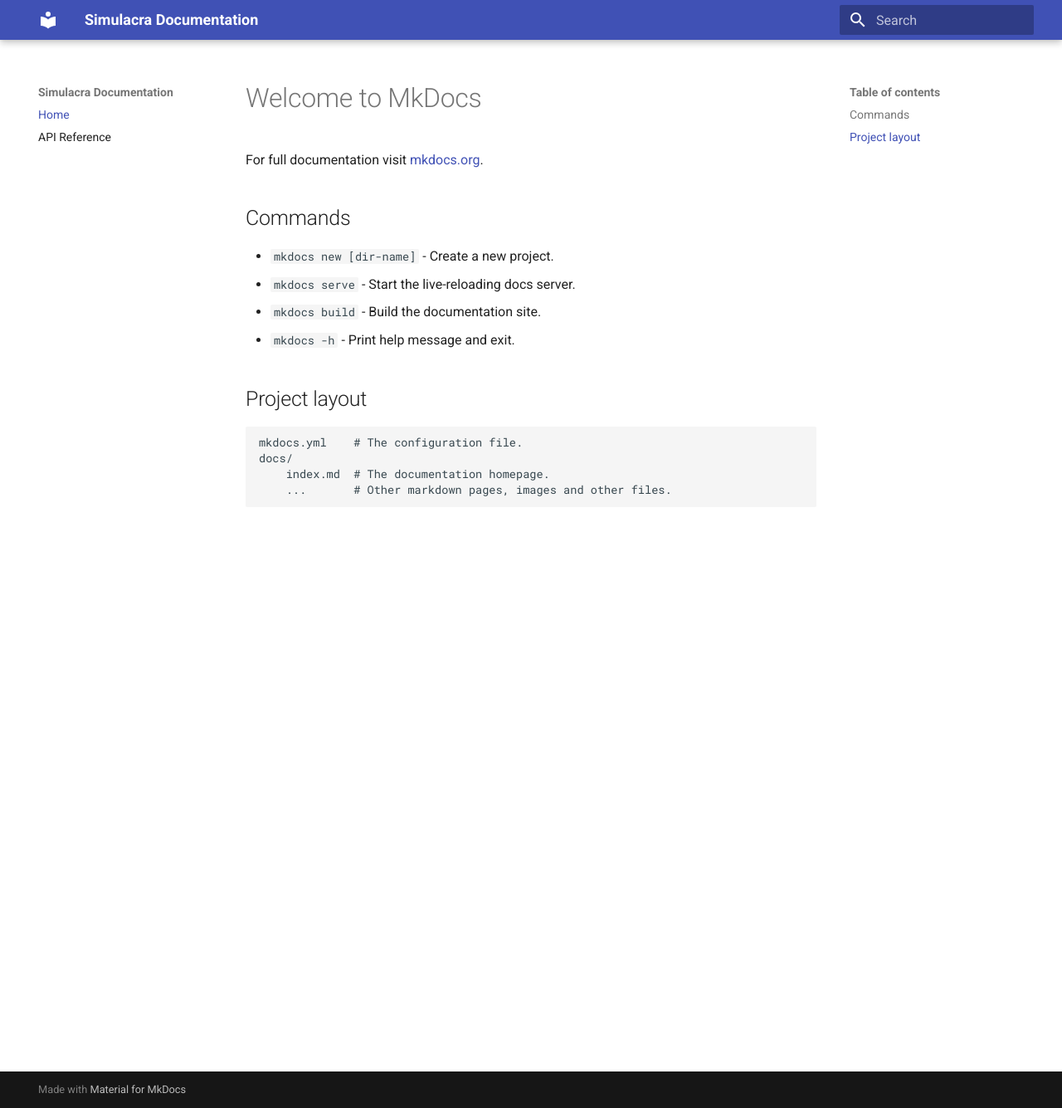
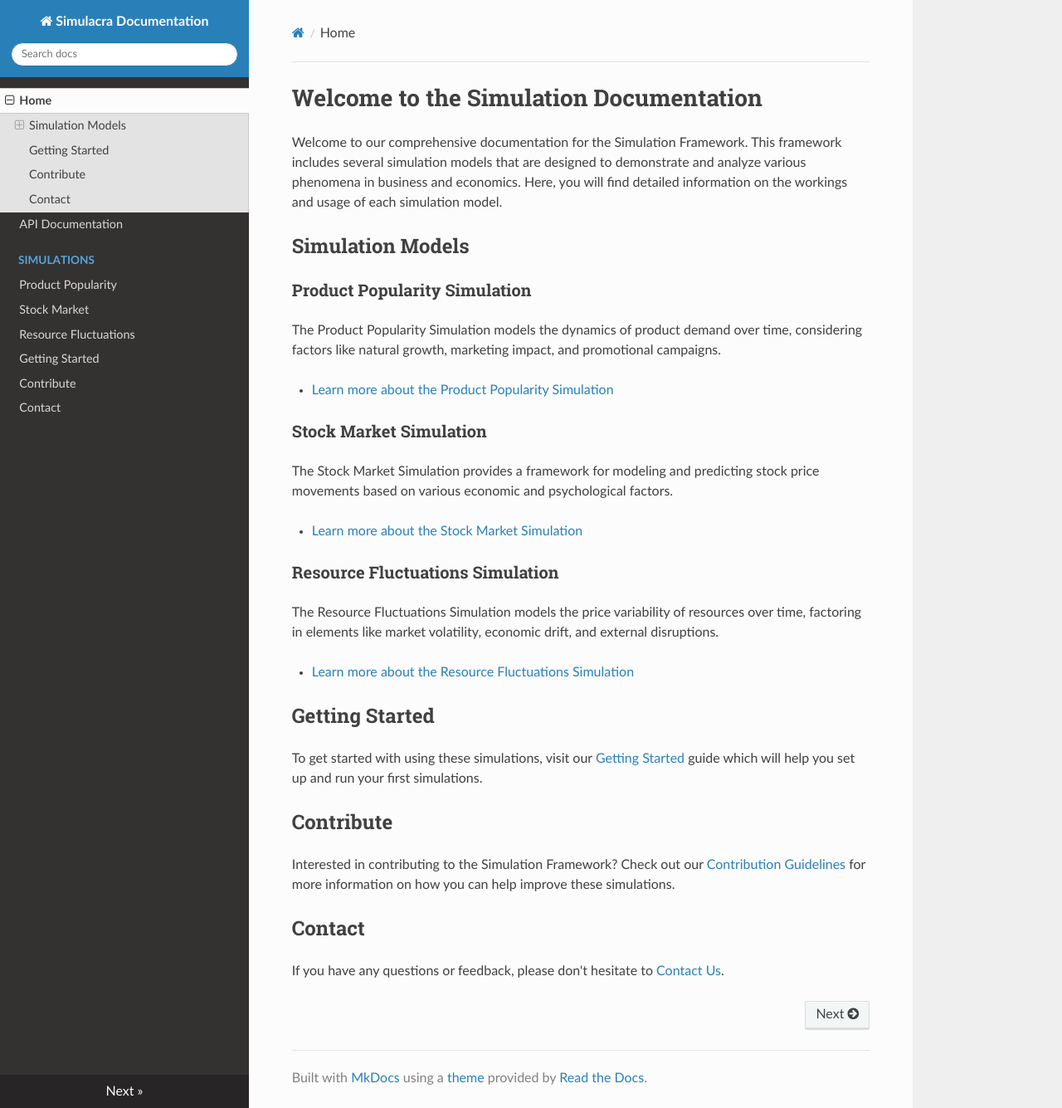
Before and after one commit to teaching-repositories/sim-lab, an MkDocs documentation site: the page built from docs/index.md, in a window 1280 px wide and 1335 px high. Shown: the whole window at 83% size. Built offline with MkDocs 1.6.1, drawn with Linux system fonts in a browser that asks for light colours; nearby versions of some CDN libraries.

Commit message:
added contact, getting started and examples to doc

```diff
--- a/docs/index.md
+++ b/docs/index.md
@@ -1,17 +1,35 @@
-# Welcome to MkDocs
+# Welcome to the Simulation Documentation
 
-For full documentation visit [mkdocs.org](https://www.mkdocs.org).
+Welcome to our comprehensive documentation for the Simulation Framework. This framework includes several simulation models that are designed to demonstrate and analyze various phenomena in business and economics. Here, you will find detailed information on the workings and usage of each simulation model.
 
-## Commands
+## Simulation Models
 
-* `mkdocs new [dir-name]` - Create a new project.
-* `mkdocs serve` - Start the live-reloading docs server.
-* `mkdocs build` - Build the documentation site.
-* `mkdocs -h` - Print help message and exit.
+### Product Popularity Simulation
 
-## Project layout
+The Product Popularity Simulation models the dynamics of product demand over time, considering factors like natural growth, marketing impact, and promotional campaigns.
 
-    mkdocs.yml    # The configuration file.
-    docs/
-        index.md  # The documentation homepage.
-        ...       # Other markdown pages, images and other files.
+- [Learn more about the Product Popularity Simulation](./product_popularity.md)
+
+### Stock Market Simulation
+
+The Stock Market Simulation provides a framework for modeling and predicting stock price movements based on various economic and psychological factors.
+
+- [Learn more about the Stock Market Simulation](./stock_market.md)
+
+### Resource Fluctuations Simulation
+
+The Resource Fluctuations Simulation models the price variability of resources over time, factoring in elements like market volatility, economic drift, and external disruptions.
+
+- [Learn more about the Resource Fluctuations Simulation](./resource_fluctuations.md)
+
+## Getting Started
+
+To get started with using these simulations, visit our [Getting Started](./getting_started.md) guide which will help you set up and run your first simulations.
+
+## Contribute
+
+Interested in contributing to the Simulation Framework? Check out our [Contribution Guidelines](./contribute.md) for more information on how you can help improve these simulations.
+
+## Contact
+
+If you have any questions or feedback, please don't hesitate to [Contact Us](./contact.md).
--- a/mkdocs.yml
+++ b/mkdocs.yml
@@ -1,10 +1,17 @@
 site_name: Simulacra Documentation
+
+theme: readthedocs
+
 nav:
-    - Home: index.md
-    - API Reference: api.md
-
-theme:
-  name: 'material'
+  - Home: index.md
+  - API Documentation: api.md
+  - Simulations:
+      - Product Popularity: product_popularity.md
+      - Stock Market: stock_market.md
+      - Resource Fluctuations: resource_fluctuations.md
+  - Getting Started: getting_started.md
+  - Contribute: contribute.md
+  - Contact: contact.md
 
 plugins:
   - search
```
Also changed, not shown: docs/contact.md (added, +38 -0 lines), docs/contribute.md (added, +5 -0 lines), docs/getting_started.md (added, +65 -0 lines), docs/product_popularity.md (added, +76 -0 lines), docs/resource_fluctuations.md (added, +73 -0 lines), docs/stock_market.md (added, +75 -0 lines).
